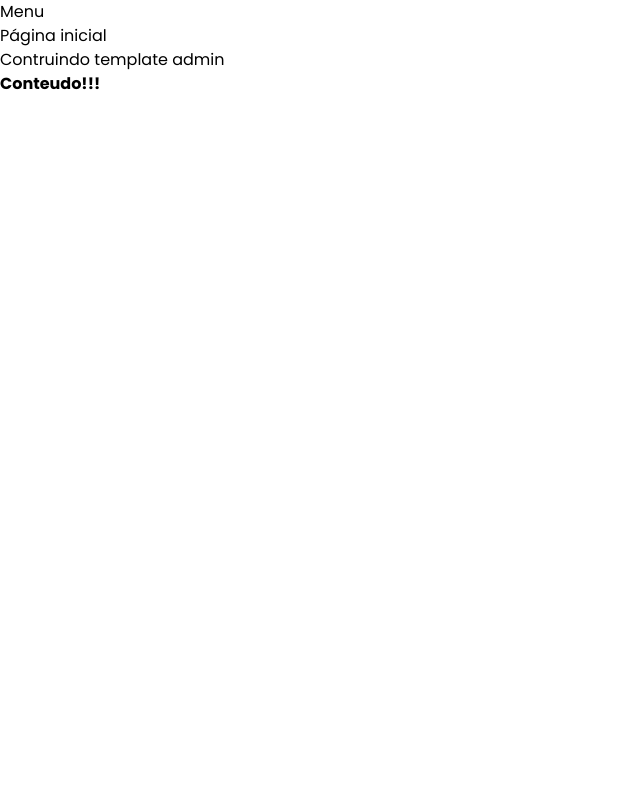
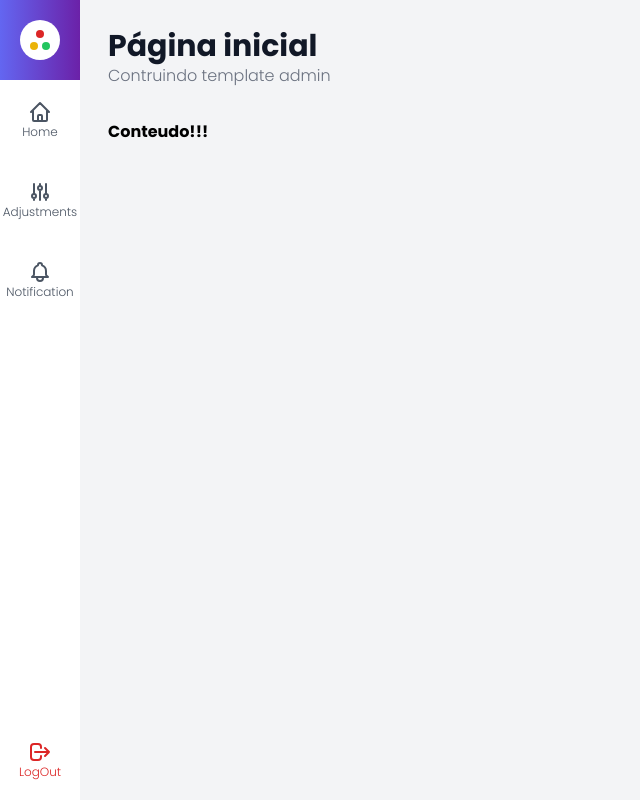
Before and after one commit to calebesg/admin-template, a Next.js app: page / in a window 1280 px wide. Shown: the whole page, without its empty margins (0-640 px from the left). Built offline with nearby package versions, Linux system fonts and the light colour scheme.

Commit message:
create base sidebar

```diff
--- /dev/null
+++ b/components/icons/index.tsx
@@ -0,0 +1,69 @@
+// https://heroicons.com/
+
+export const Home = (
+  <svg
+    xmlns="http://www.w3.org/2000/svg"
+    className="h-6 w-6"
+    fill="none"
+    viewBox="0 0 24 24"
+    stroke="currentColor"
+    strokeWidth={2}
+  >
+    <path
+      strokeLinecap="round"
+      strokeLinejoin="round"
+      d="M3 12l2-2m0 0l7-7 7 7M5 10v10a1 1 0 001 1h3m10-11l2 2m-2-2v10a1 1 0 01-1 1h-3m-6 0a1 1 0 001-1v-4a1 1 0 011-1h2a1 1 0 011 1v4a1 1 0 001 1m-6 0h6"
+    />
+  </svg>
+)
+
+export const Adjustments = (
+  <svg
+    xmlns="http://www.w3.org/2000/svg"
+    className="h-6 w-6"
+    fill="none"
+    viewBox="0 0 24 24"
+    stroke="currentColor"
+    strokeWidth={2}
+  >
+    <path
+      strokeLinecap="round"
+      strokeLinejoin="round"
+      d="M12 6V4m0 2a2 2 0 100 4m0-4a2 2 0 110 4m-6 8a2 2 0 100-4m0 4a2 2 0 110-4m0 4v2m0-6V4m6 6v10m6-2a2 2 0 100-4m0 4a2 2 0 110-4m0 4v2m0-6V4"
+    />
+  </svg>
+)
+
+export const Notification = (
+  <svg
+    xmlns="http://www.w3.org/2000/svg"
+    className="h-6 w-6"
+    fill="none"
+    viewBox="0 0 24 24"
+    stroke="currentColor"
+    strokeWidth={2}
+  >
+    <path
+      strokeLinecap="round"
+      strokeLinejoin="round"
+      d="M15 17h5l-1.405-1.405A2.032 2.032 0 0118 14.158V11a6.002 6.002 0 00-4-5.659V5a2 2 0 10-4 0v.341C7.67 6.165 6 8.388 6 11v3.159c0 .538-.214 1.055-.595 1.436L4 17h5m6 0v1a3 3 0 11-6 0v-1m6 0H9"
+    />
+  </svg>
+)
+
+export const LogOut = (
+  <svg
+    xmlns="http://www.w3.org/2000/svg"
+    className="h-6 w-6"
+    fill="none"
+    viewBox="0 0 24 24"
+    stroke="currentColor"
+    strokeWidth={2}
+  >
+    <path
+      strokeLinecap="round"
+      strokeLinejoin="round"
+      d="M17 16l4-4m0 0l-4-4m4 4H7m6 4v1a3 3 0 01-3 3H6a3 3 0 01-3-3V7a3 3 0 013-3h4a3 3 0 013 3v1"
+    />
+  </svg>
+)
--- a/components/template/Layout.tsx
+++ b/components/template/Layout.tsx
@@ -10,10 +10,13 @@ interface LayoutProps {
 
 export function Layout(props: LayoutProps) {
   return (
-    <div>
+    <div className="flex h-screen w-screen">
       <SideBar />
-      <Header title={props.title} subtitle={props.subtitle} />
-      <Content>{props.children}</Content>
+
+      <div className="flex-1 flex flex-col gap-8 p-7 bg-gray-100 dark:bg-gray-800">
+        <Header title={props.title} subtitle={props.subtitle} />
+        <Content>{props.children}</Content>
+      </div>
     </div>
   )
 }
--- /dev/null
+++ b/components/template/Logo.tsx
@@ -0,0 +1,11 @@
+export function Logo() {
+  return (
+    <div className="flex gap-1 flex-col items-center justify-center w-10 h-10 rounded-full bg-white">
+      <div className="bg-red-600 w-2 h-2 rounded-full" />
+      <div className="flex gap-1">
+        <div className="bg-yellow-500 w-2 h-2 rounded-full" />
+        <div className="bg-green-500 w-2 h-2 rounded-full" />
+      </div>
+    </div>
+  )
+}
--- /dev/null
+++ b/components/template/MenuItem.tsx
@@ -0,0 +1,35 @@
+import Link from 'next/link'
+
+interface MenuItemProps {
+  text: string
+  url?: string
+  icon: any
+  onClick?: () => void
+  className?: string
+}
+
+export function MenuItem(props: MenuItemProps) {
+  const renderItem = () => (
+    <a
+      className={`w-20 h-20 flex flex-col items-center justify-center ${props.className}`}
+    >
+      {props.icon}
+      <span className="text-xs font-light">{props.text}</span>
+    </a>
+  )
+
+  return (
+    <li
+      onClick={props.onClick}
+      className="hover:bg-gray-200 transition-colors list-none cursor-pointer text-gray-600"
+    >
+      {props.url ? (
+        <Link href={props.url} passHref>
+          {renderItem()}
+        </Link>
+      ) : (
+        renderItem()
+      )}
+    </li>
+  )
+}
--- a/components/template/SideBar.tsx
+++ b/components/template/SideBar.tsx
@@ -1,7 +1,34 @@
+import { Home, Adjustments, Notification, LogOut } from '../icons'
+import { Logo } from './Logo'
+import { MenuItem } from './MenuItem'
+
 export function SideBar() {
   return (
-    <aside>
-      <span>Menu</span>
+    <aside className="flex flex-col">
+      <div className="flex items-center justify-center w-20 h-20 bg-gradient-to-r from-indigo-500 to-purple-800">
+        <Logo />
+      </div>
+
+      <nav className="flex-1 flex flex-col justify-between">
+        <ul>
+          <MenuItem icon={Home} text="Home" url="/" />
+          <MenuItem icon={Adjustments} text="Adjustments" url="/adjustment" />
+          <MenuItem
+            icon={Notification}
+            text="Notification"
+            url="/notification"
+          />
+        </ul>
+
+        <ul>
+          <MenuItem
+            className="text-red-600 hover:bg-red-300 hover:text-white transition-colors"
+            icon={LogOut}
+            text="LogOut"
+            onClick={() => console.log('Logout')}
+          />
+        </ul>
+      </nav>
     </aside>
   )
 }
--- a/components/template/Title.tsx
+++ b/components/template/Title.tsx
@@ -6,8 +6,8 @@ interface TitleProps {
 export function Title(props: TitleProps) {
   return (
     <div>
-      <h1>{props.title}</h1>
-      <span>{props.subtitle}</span>
+      <h1 className="font-black text-3xl text-gray-900">{props.title}</h1>
+      <span className="font-light text-gray-500">{props.subtitle}</span>
     </div>
   )
 }
--- a/package.json
+++ b/package.json
@@ -9,6 +9,7 @@
     "lint": "next lint"
   },
   "dependencies": {
+    "classnames": "^2.3.1",
     "next": "12.2.0",
     "react": "18.2.0",
     "react-dom": "18.2.0"
--- a/pages/_document.tsx
+++ b/pages/_document.tsx
@@ -15,6 +15,7 @@ export default function Document() {
           rel="stylesheet"
         />
       </Head>
+
       <body>
         <Main />
         <NextScript />
--- /dev/null
+++ b/pages/adjustment.tsx
@@ -0,0 +1,9 @@
+import { Layout } from '../components/template/Layout'
+
+export default function Adjustments() {
+  return (
+    <Layout title="Adjustments" subtitle="Configure you system for here">
+      <strong>Content!!</strong>
+    </Layout>
+  )
+}
--- /dev/null
+++ b/pages/notification.tsx
@@ -0,0 +1,9 @@
+import { Layout } from '../components/template/Layout'
+
+export default function Notification() {
+  return (
+    <Layout title="Notification" subtitle="Last news">
+      <strong>Content!!</strong>
+    </Layout>
+  )
+}
--- a/tailwind.config.js
+++ b/tailwind.config.js
@@ -1,6 +1,7 @@
 /** @type {import('tailwindcss').Config} */
 module.exports = {
   content: ['./pages/**/*.tsx', './components/**/*.tsx'],
+  darkMode: 'class',
   theme: {
     extend: {
       fontFamily: {
```
Also changed, not shown: 1 other file (tests, documents, lock files or other folders).
